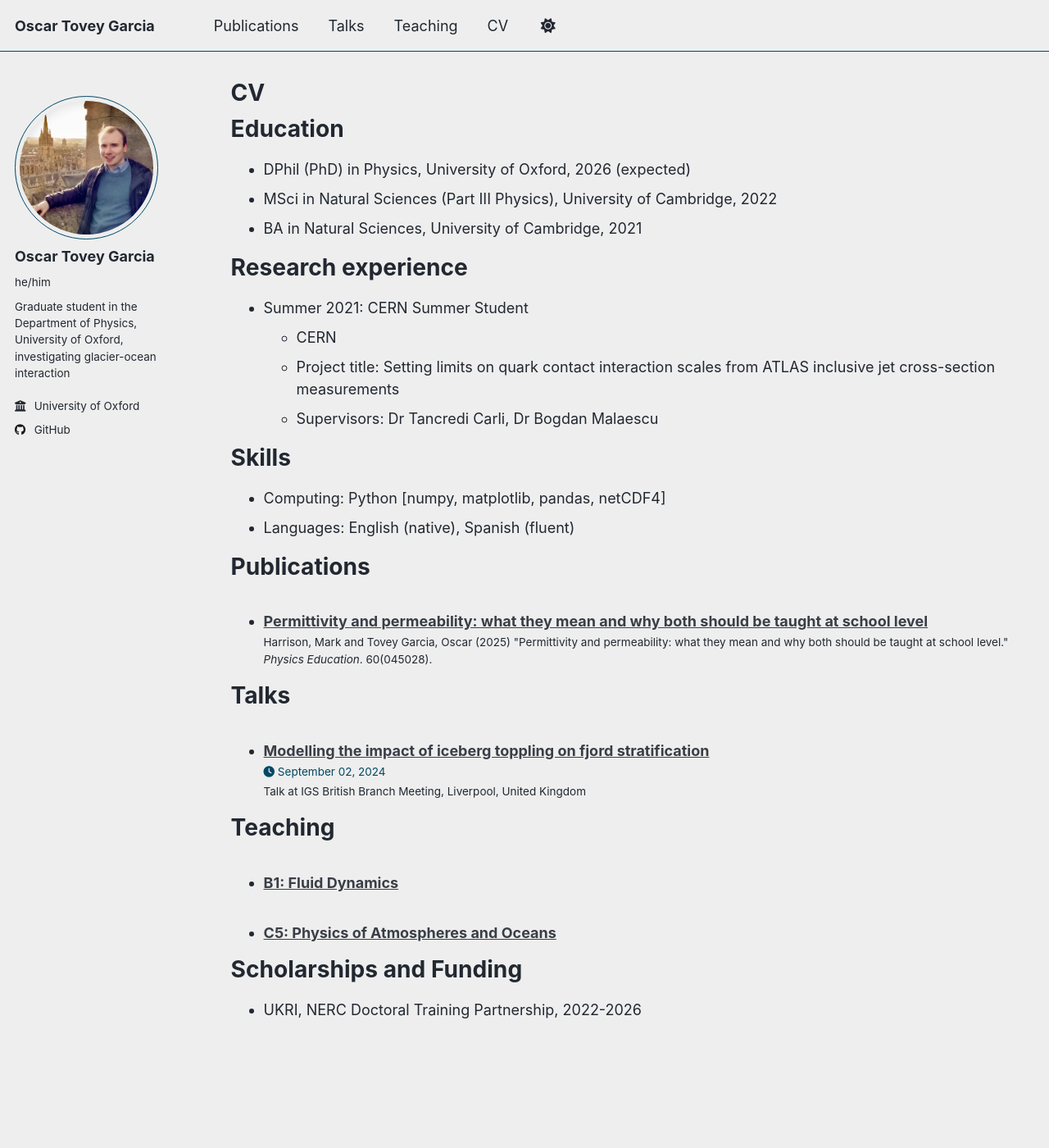
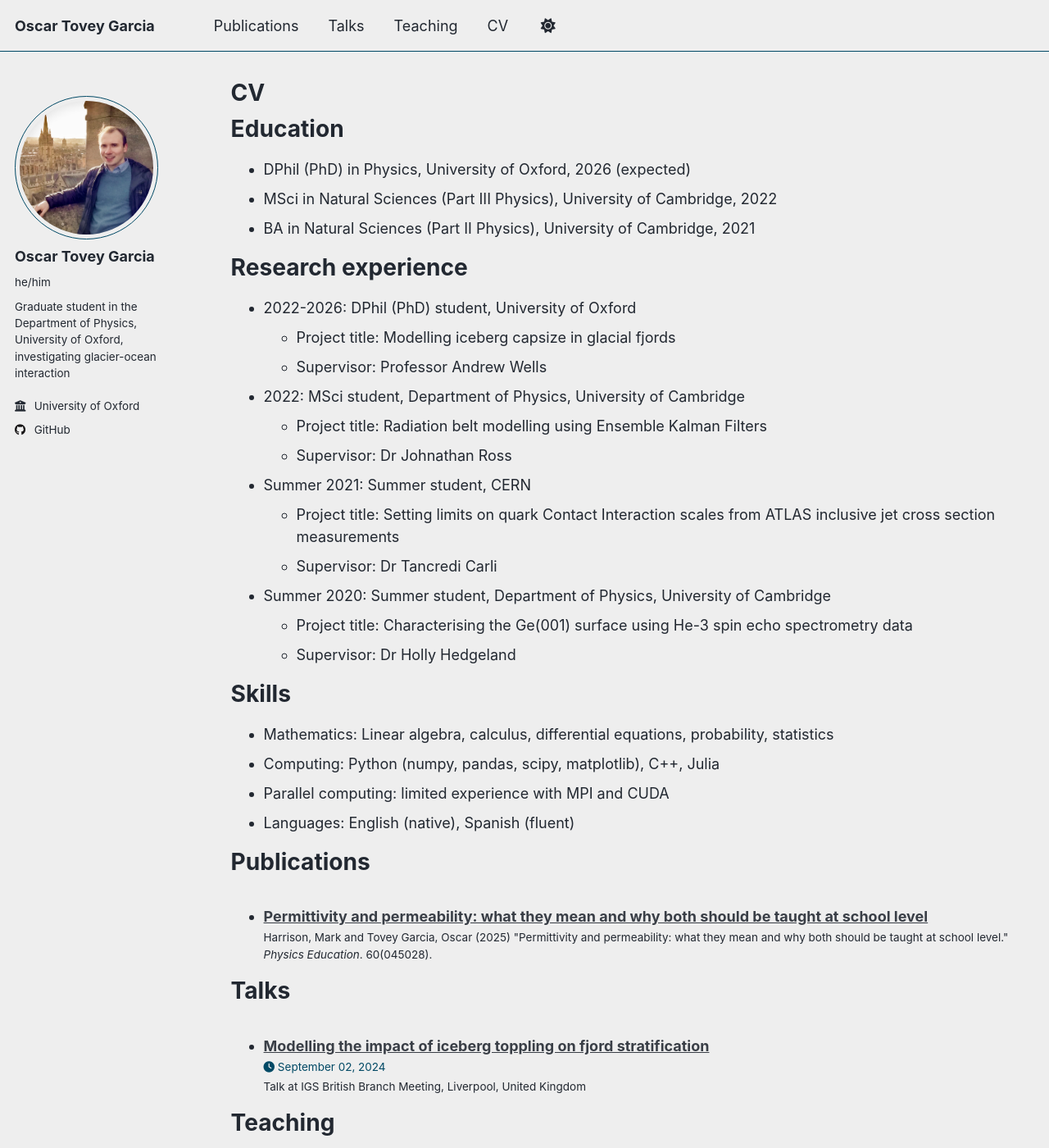
Before and after one commit to oscarjtg/oscarjtg.github.io, a Jekyll site: the page built from _pages/cv.md, in a window 1280 px wide and 1400 px high. Shown: the whole window at 82% size. Built offline with Jekyll 4.4.1, drawn with Linux system fonts in a browser that asks for light colours; a script that is not in the unit is left out.

Commit message:
updated cv

```diff
--- a/_pages/cv.md
+++ b/_pages/cv.md
@@ -13,18 +13,31 @@ Education
 ======
 * DPhil (PhD) in Physics, University of Oxford, 2026 (expected)
 * MSci in Natural Sciences (Part III Physics), University of Cambridge, 2022
-* BA in Natural Sciences, University of Cambridge, 2021
+* BA in Natural Sciences (Part II Physics), University of Cambridge, 2021
 
 Research experience
 ======
-* Summer 2021: CERN Summer Student
-  * CERN
-  * Project title: Setting limits on quark contact interaction scales from ATLAS inclusive jet cross-section measurements
-  * Supervisors: Dr Tancredi Carli, Dr Bogdan Malaescu
+* 2022-2026: DPhil (PhD) student, University of Oxford
+  * Project title: Modelling iceberg capsize in glacial fjords
+  * Supervisor: Professor Andrew Wells
+
+* 2022: MSci student, Department of Physics, University of Cambridge
+  * Project title: Radiation belt modelling using Ensemble Kalman Filters
+  * Supervisor: Dr Johnathan Ross
+
+* Summer 2021: Summer student, CERN
+  * Project title: Setting limits on quark Contact Interaction scales from ATLAS inclusive jet cross section measurements
+  * Supervisor: Dr Tancredi Carli
+
+* Summer 2020: Summer student, Department of Physics, University of Cambridge
+  * Project title:  Characterising the Ge(001) surface using He-3 spin echo spectrometry data
+  * Supervisor: Dr Holly Hedgeland
 
 Skills
 ======
-* Computing: Python [numpy, matplotlib, pandas, netCDF4]
+* Mathematics: Linear algebra, calculus, differential equations, probability, statistics
+* Computing: Python (numpy, pandas, scipy, matplotlib), C++, Julia
+* Parallel computing: limited experience with MPI and CUDA
 * Languages: English (native), Spanish (fluent)
 
 Publications
```
